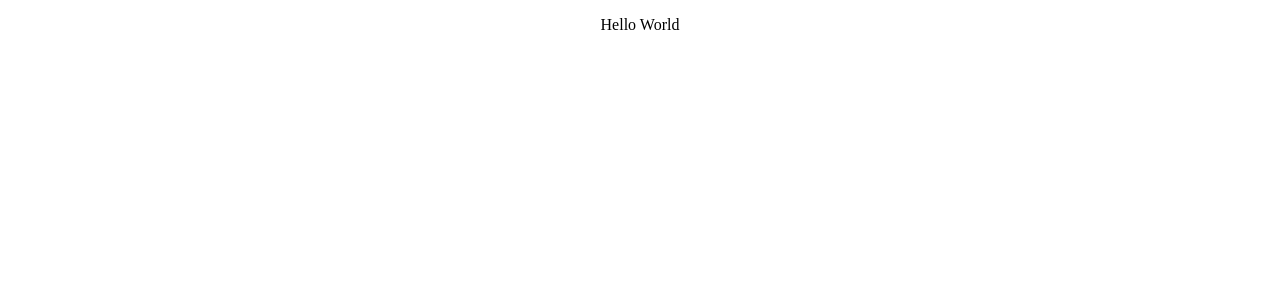
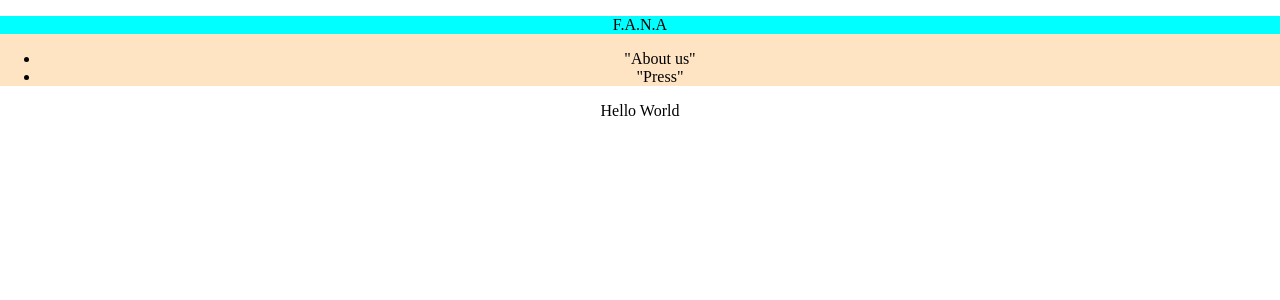
Before and after one commit to Fenom500/fenom500.github.io, a React (Create React App) app in the folder my-app/: page / in a window 1280 px wide. Shown: the top 300 px of the page. Built offline with nearby package versions, Linux system fonts and the light colour scheme.

Commit message:
General Messing Around

```diff
--- a/my-app/src/App.js
+++ b/my-app/src/App.js
@@ -1,8 +1,11 @@
 import './App.css';
+import Navbar from './Component//Navbar/Navbar';
+import React from 'react';
 
 function App() {
   return (
     <div className="App">
+      <Navbar />
       <p>Hello World</p>
     </div>
   );
--- /dev/null
+++ b/my-app/src/Component/Navbar/Navbar.css
@@ -0,0 +1,9 @@
+.Navbar {
+    margin: 0;
+    background-color: bisque;
+
+  }
+
+.CompName {
+  background-color: aqua;
+}
--- /dev/null
+++ b/my-app/src/Component/Navbar/Navbar.js
@@ -0,0 +1,17 @@
+import React from 'react';
+import './Navbar.css';
+
+
+function Navbar() {
+  return (
+    <div className='Navbar'>
+        <p className='CompName'>F.A.N.A</p>
+        <ul>
+          <li>"About us"</li>
+          <li>"Press"</li>
+        </ul>
+    </div>
+  )
+}
+
+export default Navbar
```
Also changed, not shown: my-app/src/App.css (line endings or trailing spaces), my-app/src/Component/Body.js (added).
